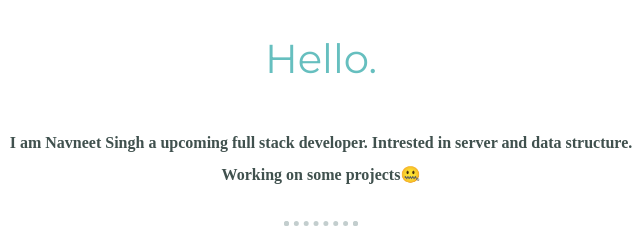
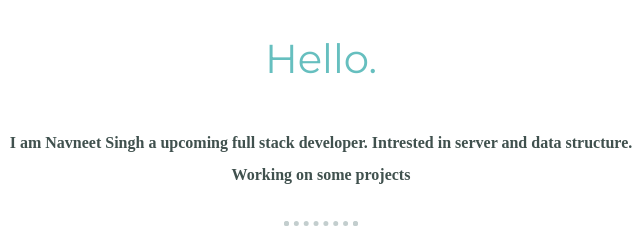
Before and after one commit to Navneet777Singh/Simple-CV, a plain HTML site: page index.html in a window 1280 px wide. Shown: the part 1171-1412 px from the top of the page, 319-959 px from the left. Drawn offline with Linux system fonts and the light colour scheme.

Commit message:
Update index.html

```diff
--- a/index.html
+++ b/index.html
@@ -30,7 +30,7 @@
         <img src="images/april.jpg" alt="birthday-month-img" width="25%" class="profile-img">
 
         <h2>Hello.</h2>
-        <p class="profile-text">I am Navneet Singh a upcoming full stack developer. Intrested in server and data structure. Working on some projects🤐</p>
+        <p class="profile-text">I am Navneet Singh a upcoming full stack developer. Intrested in server and data structure. Working on some projects</p>
 
       </div>
       <hr>
```
